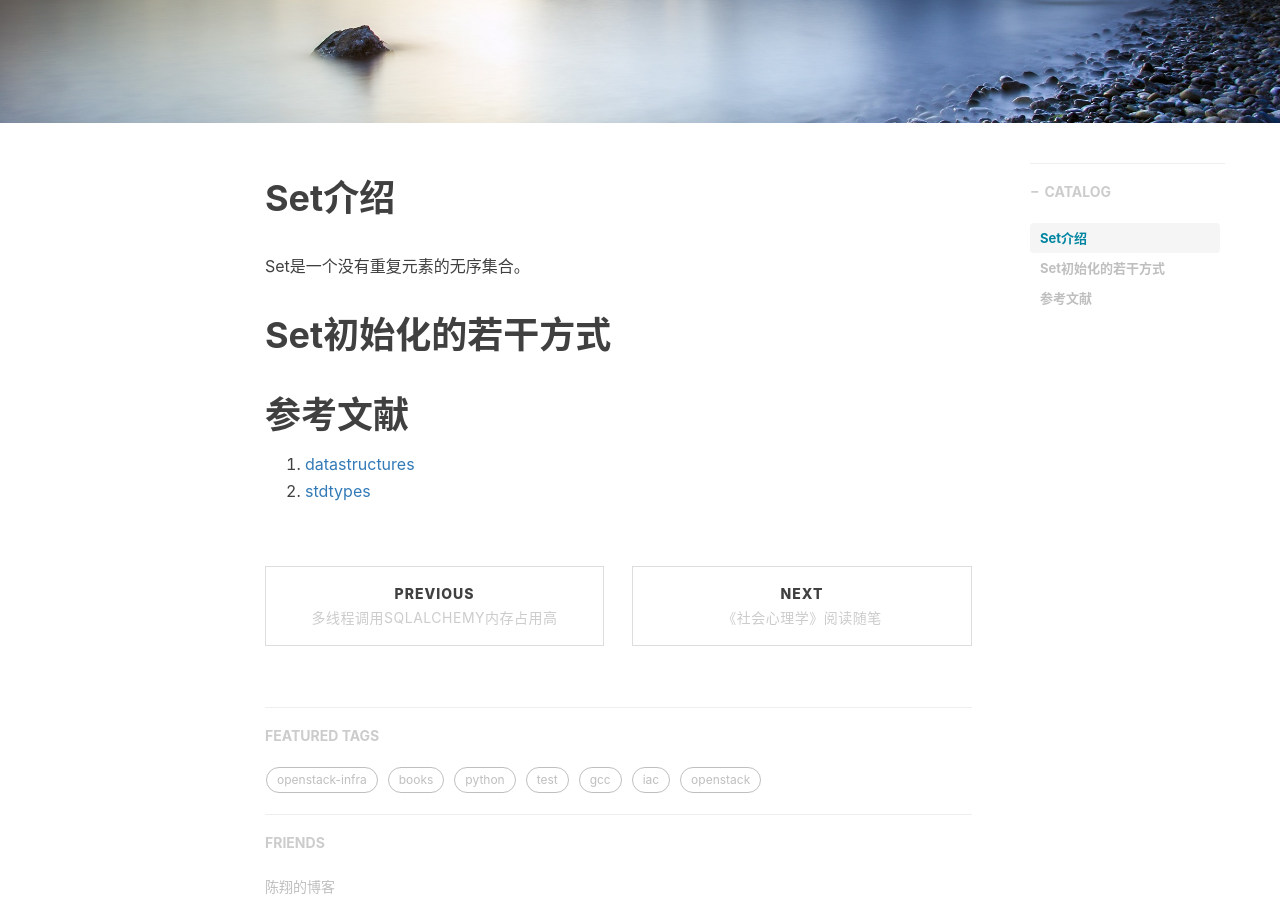
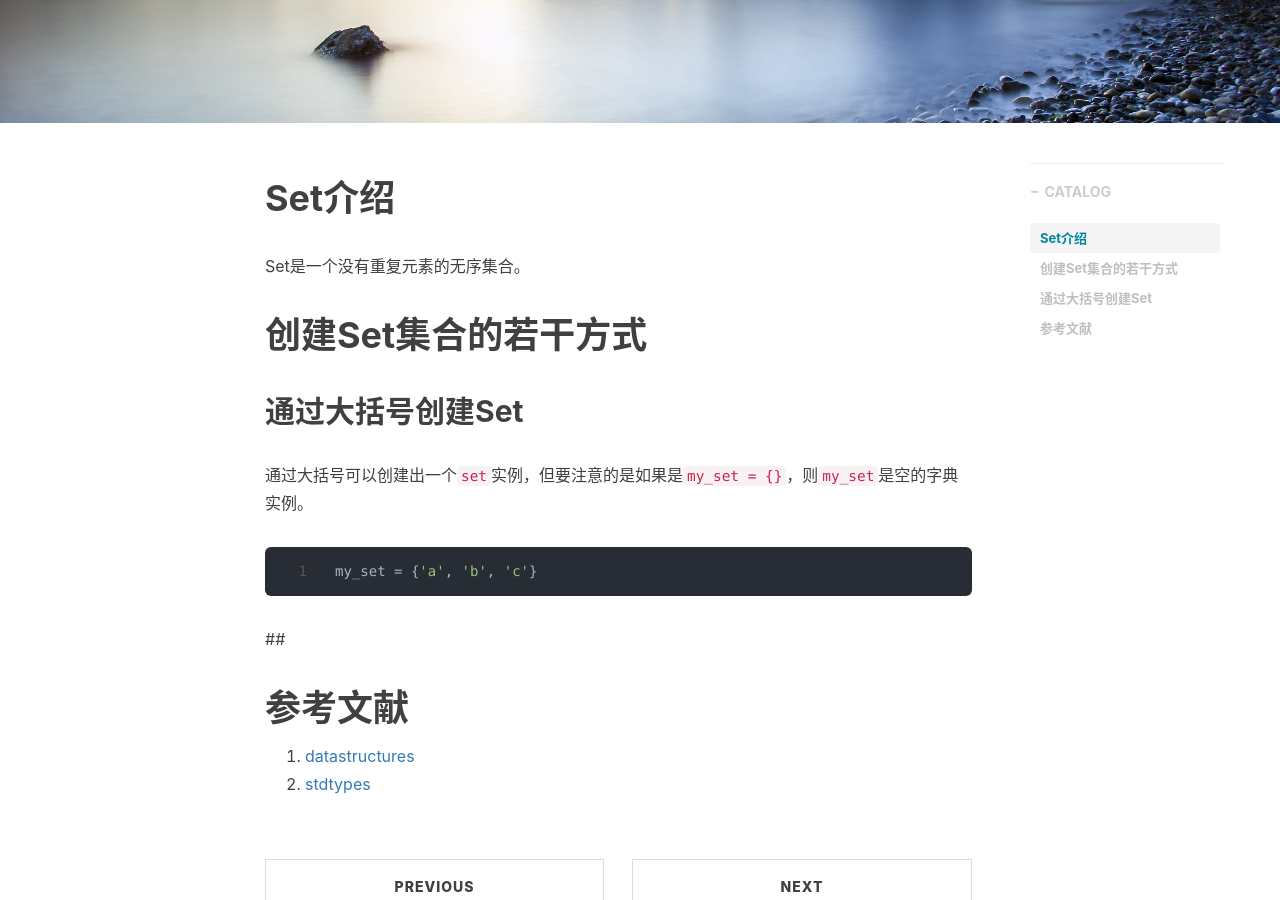
Before and after one commit to shihai1991/shihai1991.github.io, a Jekyll site: the page built from _posts/2022-09-30-python-set.md, in a window 1280 px wide and 900 px high, scrolled down 334 px. Built offline with Jekyll 4.4.1, drawn with Linux system fonts in a browser that asks for light colours; nearby versions of some CDN libraries; comment, search, counter and statistics services are not loaded.

Commit message:
Update 2022-09-30-python-set.md

````diff
--- a/_posts/2022-09-30-python-set.md
+++ b/_posts/2022-09-30-python-set.md
@@ -11,8 +11,14 @@ time: '2022.09.30 17:33:00'
 # Set介绍
 Set是一个没有重复元素的无序集合。
 
-# Set初始化的若干方式
+# 创建Set集合的若干方式
+## 通过大括号创建Set
+通过大括号可以创建出一个`set`实例，但要注意的是如果是`my_set = {}`，则`my_set`是空的字典实例。
+```python
+my_set = {'a', 'b', 'c'}
+```
 
+##
 
 # 参考文献
 1. [datastructures](https://docs.python.org/3/tutorial/datastructures.html#sets)
````
